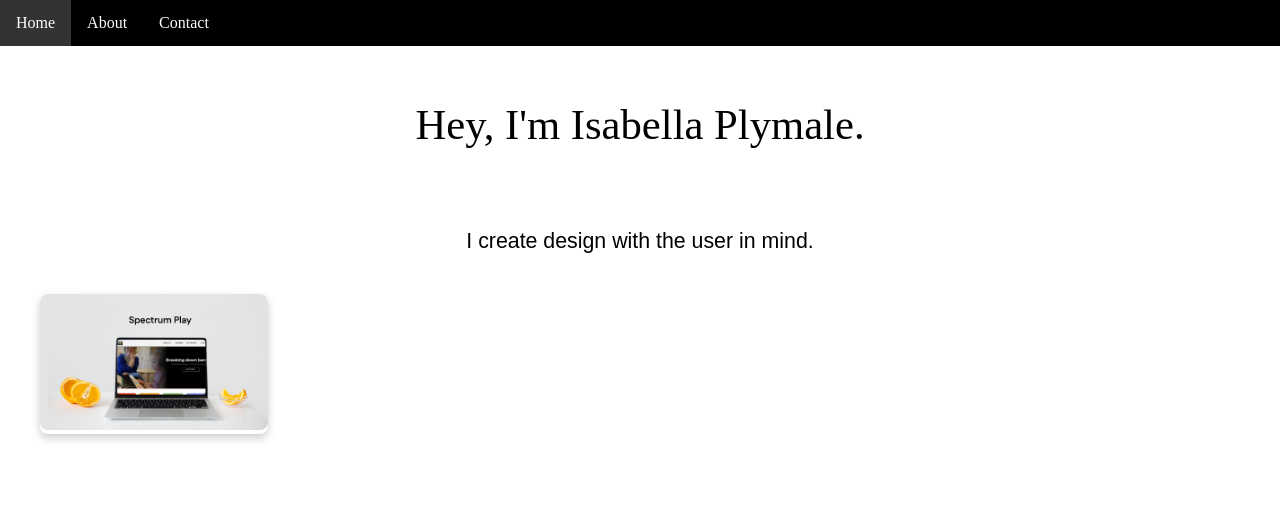
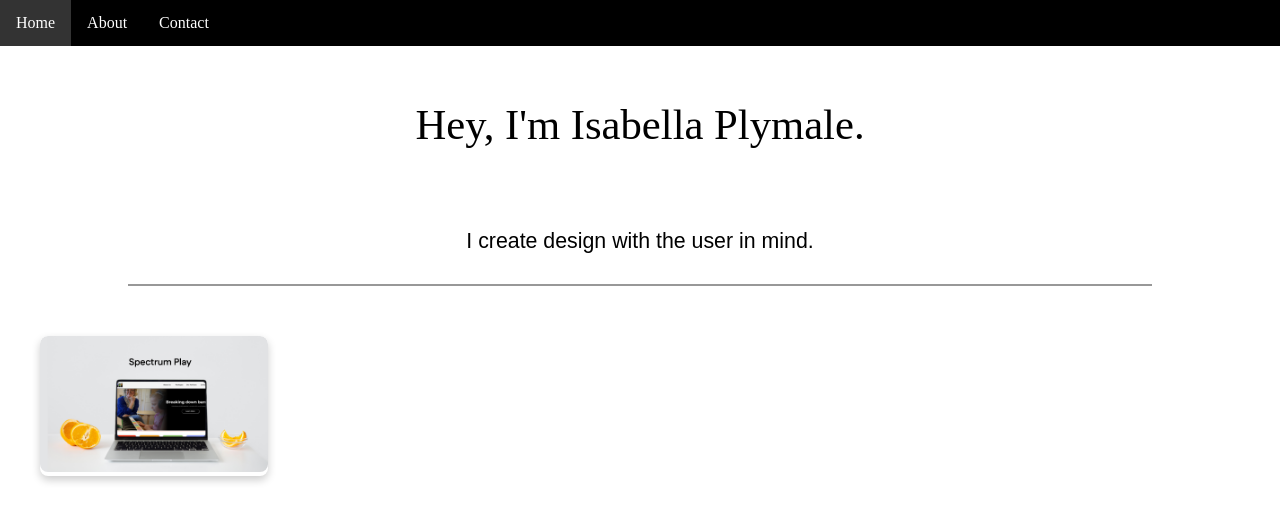
Before and after one commit to sunnyhide/WebDev_Assignment1, a website: page index.html in a window 1280 px wide. Drawn offline with Linux system fonts and the light colour scheme.

Commit message:
Update Style.css

```diff
--- a/Style.css
+++ b/Style.css
@@ -15,7 +15,7 @@
     margin-top: 30px; /* create space*/
 }
 
-/* Gallery Section */
+/* Gallery Section Imgs */
 .gallery {
     display: grid;
     grid-template-columns: repeat(auto-fill, minmax(200px, 1fr)); /* responsive grid */
@@ -53,7 +53,14 @@
     }
 }
 
-
+/* Divider Line */
+.divider {
+    width: 80%; /* set width to fit within the layout */
+    height: 2px;
+    background-color: #333;
+    margin: 30px auto; /* center align with spacing around */
+    opacity: 0.5; /* transparency */
+}
 
 /* About me section */
 .about-sec {
```
